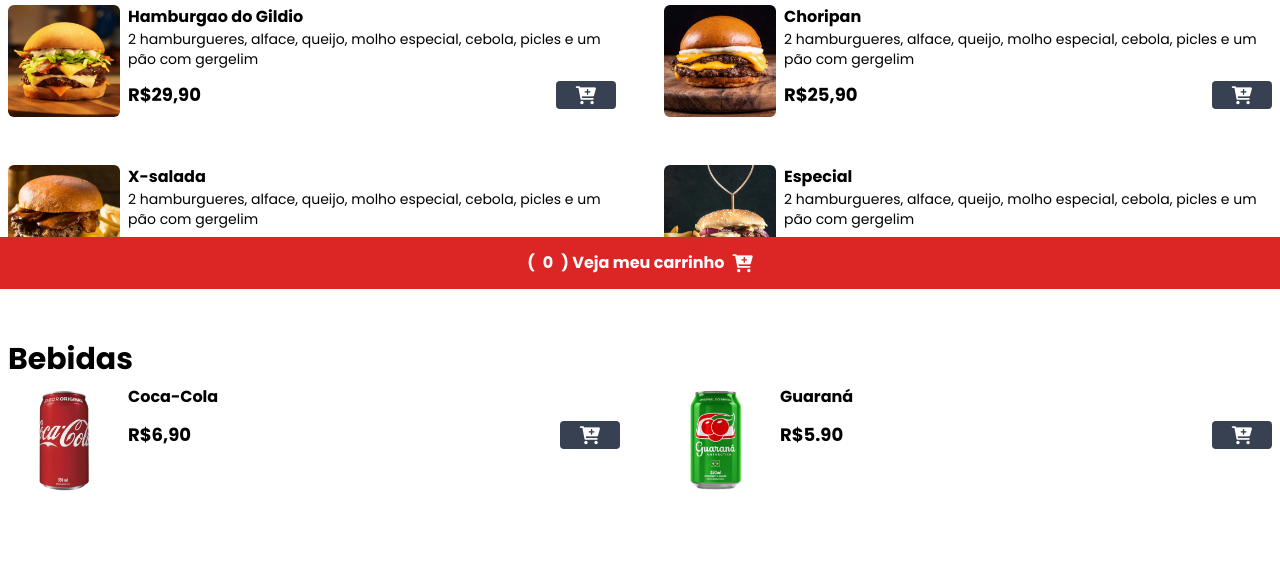
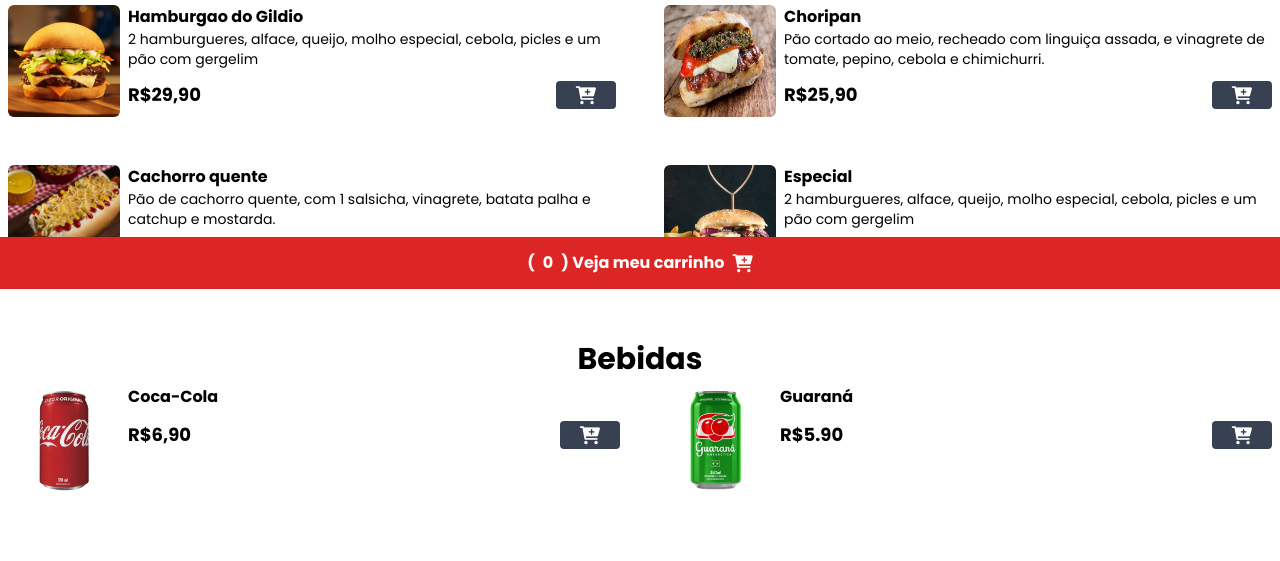
Before and after one commit to Juli084/cardapio, a website: page index.html in a window 1280 px wide. Shown: the part 511-1072 px from the top of the page. Drawn offline with nearby package versions, Linux system fonts and the light colour scheme.

Commit message:
atualizando informacoes e fotos dos produtos

```diff
--- a/index.html
+++ b/index.html
@@ -1,5 +1,5 @@
 <!DOCTYPE html>
-<html lang="en">
+<html lang="PT-BR">
 <head>
     <meta charset="UTF-8">
     <meta name="viewport" content="width=device-width, initial-scale=1.0">
@@ -7,15 +7,15 @@
     <link rel="stylesheet" type="text/css" href="https://cdn.jsdelivr.net/npm/toastify-js/src/toastify.min.css"/>
 
     <link rel="preconnect" href="https://fonts.googleapis.com" />
-<link rel="preconnect" href="https://fonts.gstatic.com" crossorigin />
-<link href="https://fonts.googleapis.com/css2?family=Poppins:wght@400;500;700&display=swap"
-rel="stylesheet" />
+    <link rel="preconnect" href="https://fonts.gstatic.com" crossorigin />
+    <link href="https://fonts.googleapis.com/css2?family=Poppins:wght@400;500;700&display=swap"
+    rel="stylesheet" />
 
     <link rel="stylesheet" href="https://cdnjs.cloudflare.com/ajax/libs/font-awesome/6.0.0-beta3/css/all.min.css" integrity="sha512-Fo3rlrZj/k7ujTnHg4CGR2D7kSs0v4LLanw2qksYuRlEzO+tcaEPQogQ0KaoGN26/zrn20ImR1DfuLWnOo7aBA=="
     crossorigin="anonymous" referrerpolicy="no-referrer" />
 
     <link rel="stylesheet" href="./styles/output.css" />
-    <title>Hamburguer do Gil</title>
+    <title>Hamburgueria do Francesco</title>
 </head>
 <body>
     <header class="w-full h-[420px] bg-zinc-800 bg-home bg-cover bg-center">
@@ -25,10 +25,10 @@
             class="w-32 h-32 rounded-full shadow-lg hover:scale-110 duration-200"
             />
             <h1 class="text-4xl mt-4 mb-2 font-bold text-white">
-                Hamburguer do Gil
+                Hamburguer do Francesco
             </h1>
 
-            <span class="text-white font-medium">Rua do Francesco 100, Florianópolis - Brasil</span>
+            <span class="text-white font-medium">Rua do Francesco 100, Sorocaba-SP</span>
 
             <div class="bg-green-500 px-4 py-1 rounded-lg mt-5" id="date-span">
                 <span class="text-white font-medium">Segunda a Domingo - 17:00 as 23:00</span>
@@ -71,15 +71,14 @@
 
              <!-- Produto item -->
              <div class="flex gap-2">
-                <img src="./assets/hamb-3.png"
+                <img src="./assets/choripan.png"
                 alt="hamburgao"
                 class="w-28 rounded-md hover:scale-110 hover:rotate-3 duration-300"
                 />
 
                 <div>
                     <p class="font-bold">Choripan</p>
-                    <p class="text-sm">2 hamburgueres, alface, queijo, molho especial,
-                        cebola, picles e um pão com gergelim
+                    <p class="text-sm">Pão cortado ao meio, recheado com linguiça assada, e vinagrete de tomate, pepino, cebola e chimichurri.
                     </p>
 
                     <div class="flex items-center gap-2 justify-between mt-3">
@@ -97,23 +96,21 @@
             <!-- fim produto menu -->
             <!-- Produto item -->
             <div class="flex gap-2">
-                <img src="./assets/hamb-2.png"
-                alt="hamburgao"
+                <img src="./assets/hot-dog.png"
+                alt="cachorro-quente"
                 class="w-28 rounded-md hover:scale-110 hover:rotate-3 duration-300"
                 />
 
                 <div>
-                    <p class="font-bold">X-salada</p>
-                    <p class="text-sm">2 hamburgueres, alface, queijo, molho especial,
-                        cebola, picles e um pão com gergelim
-                    </p>
+                    <p class="font-bold">Cachorro quente</p>
+                    <p class="text-sm">Pão de cachorro quente, com 1 salsicha, vinagrete, batata palha e catchup e mostarda.</p>
 
                     <div class="flex items-center gap-2 justify-between mt-3">
-                        <p class="font-bold text-lg">R$39,90</p>
+                        <p class="font-bold text-lg">R$14,90</p>
                         <button
                         class="bg-gray-700 px-5 rounded add-to-cart-btn"
-                            data-name="X-salada"
-                            data-price="39.20"
+                            data-name="Cachorro quente"
+                            data-price="14.90"
                             >
                             <i class="fa fa-cart-plus text-lg text-white"></i>
                         </button>
@@ -149,7 +146,7 @@
             <!-- fim produto menu -->
         </main>
 
-        <div class="mx-auto max-w-7xl px-2 my-2">
+        <div class="mx-auto max-w-7xl px-2 my-2 text-center">
             <h2 class="font-bold text-3xl">
                 Bebidas
             </h2>
```
Also changed, not shown: assets/1.png (added), assets/2.png (added), assets/3.png (added), assets/5.png (added), assets/6.png (added), assets/choripan.png (added), assets/hot-dog.png (added).
